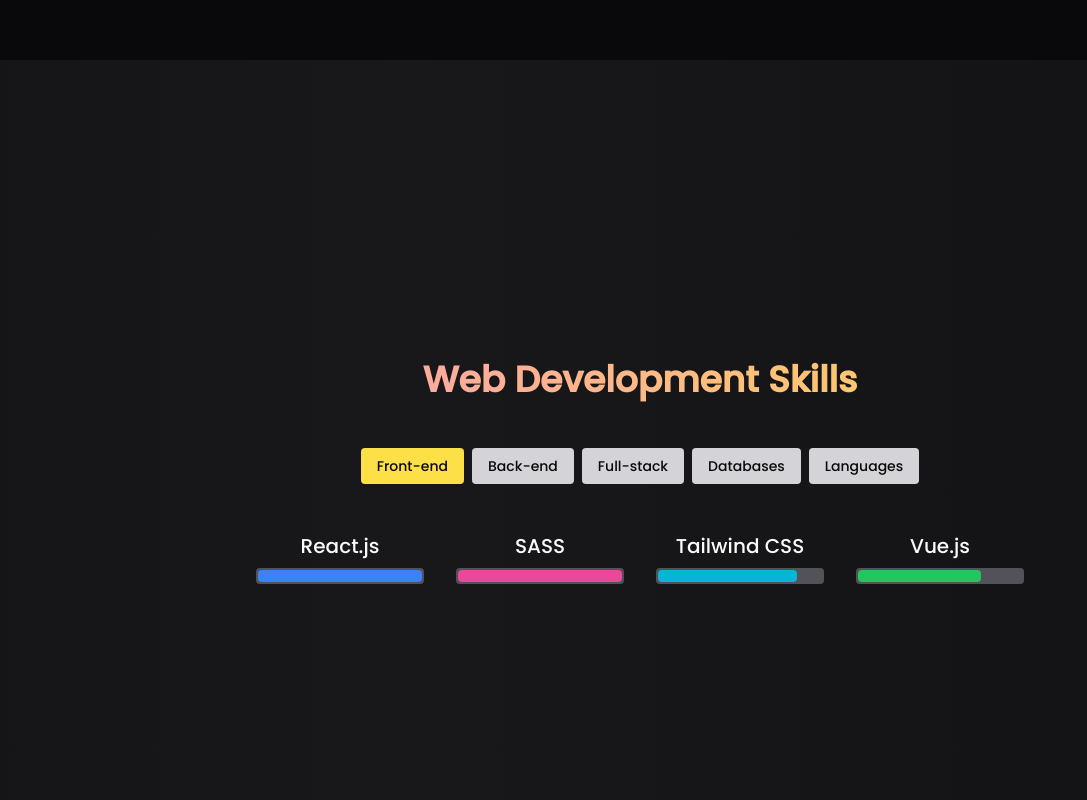
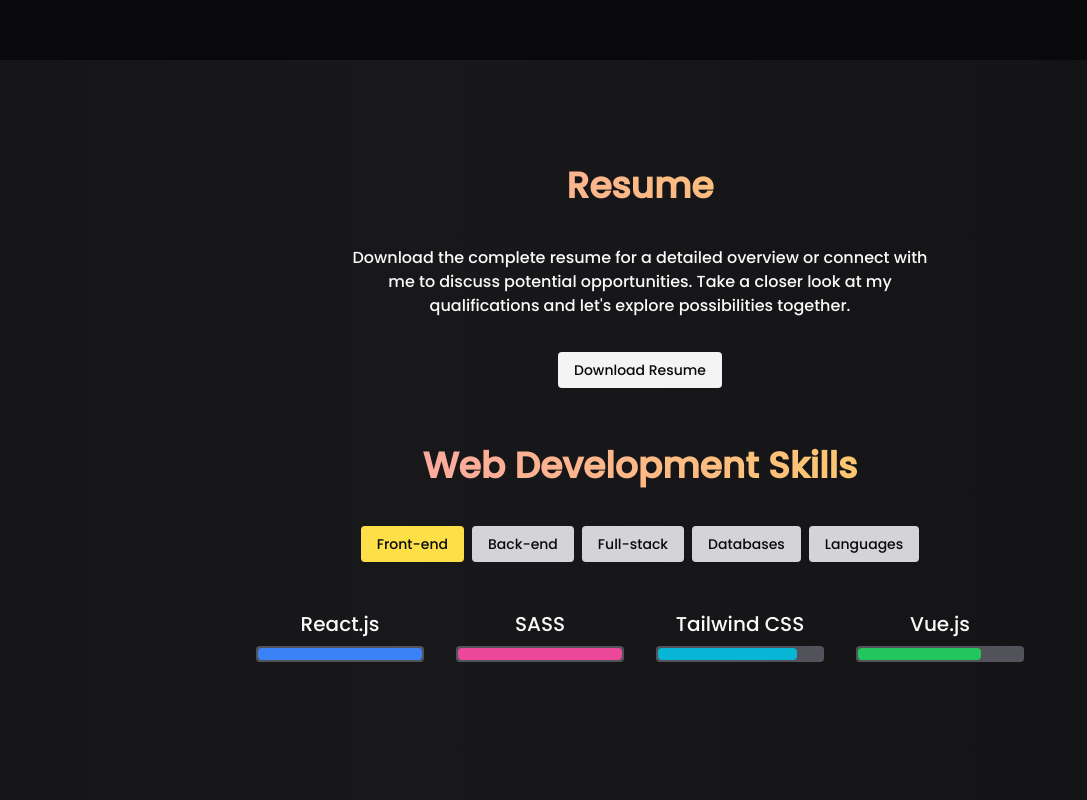
Before and after one commit to lishaan/lishan-dev, a Next.js app: page / in a window 1280 px wide. Shown: the part 1540-2340 px from the top of the page, without its empty margins (0-1087 px from the left). Built offline with nearby package versions, Linux system fonts and the light colour scheme.

Commit message:
Added Resume

```diff
--- a/src/components/home/skills.tsx
+++ b/src/components/home/skills.tsx
@@ -15,7 +15,23 @@ export default function Skills() {
   return (
     <section className="flex flex-col justify-center items-center h-full min-h-screen p-8">
       <div className="max-w-4xl w-full text-center text-md">
-        <h2 className="text-3xl md:text-4xl text-center font-bold bg-gradient-to-r bg-clip-text text-transparent from-yellow-300 via-red-300 to-yellow-300 animate-text my-10 pb-2">
+        <h2 className="text-3xl md:text-4xl text-center font-bold text-gradient py-10">
+          Resume
+        </h2>
+        <p className="mx-auto max-w-xl mb-10">
+          Download the complete resume for a detailed overview or connect with
+          me to discuss potential opportunities. Take a closer look at my
+          qualifications and let's explore possibilities together.
+        </p>
+        <Link
+          href="/Resume - Lishan.pdf"
+          target="_blank"
+          download
+          className="text-sm text-zinc-950 px-4 py-2 rounded bg-zinc-100 hover:cursor-pointer hover:bg-yellow-300 focus:bg-yellow-300 transition"
+        >
+          Download Resume
+        </Link>
+        <h2 className="text-3xl md:text-4xl text-center font-bold text-gradient pt-16 pb-10">
           Web Development Skills
         </h2>
         <div className="flex flex-wrap justify-center gap-2 mb-8">
@@ -28,7 +44,8 @@ export default function Skills() {
                   : "bg-zinc-300"
               }`}
               aria-label={`Change Category to ${categorizedSkill.category}}`}
-              onClick={() => {
+              onClick={(e) => {
+                e.preventDefault();
                 setActiveCategory(categorizedSkill);
               }}
             >
@@ -37,7 +54,7 @@ export default function Skills() {
           ))}
         </div>
         <div
-          className="flex flex-wrap justify-center items-start"
+          className="flex flex-wrap justify-center items-start min-h-[200px]"
           ref={skillsParent}
         >
           {activeCategory.skills.map(({ name, url, level, color }) => (
```
Also changed, not shown: 1 other file (tests, documents, lock files or other folders).
